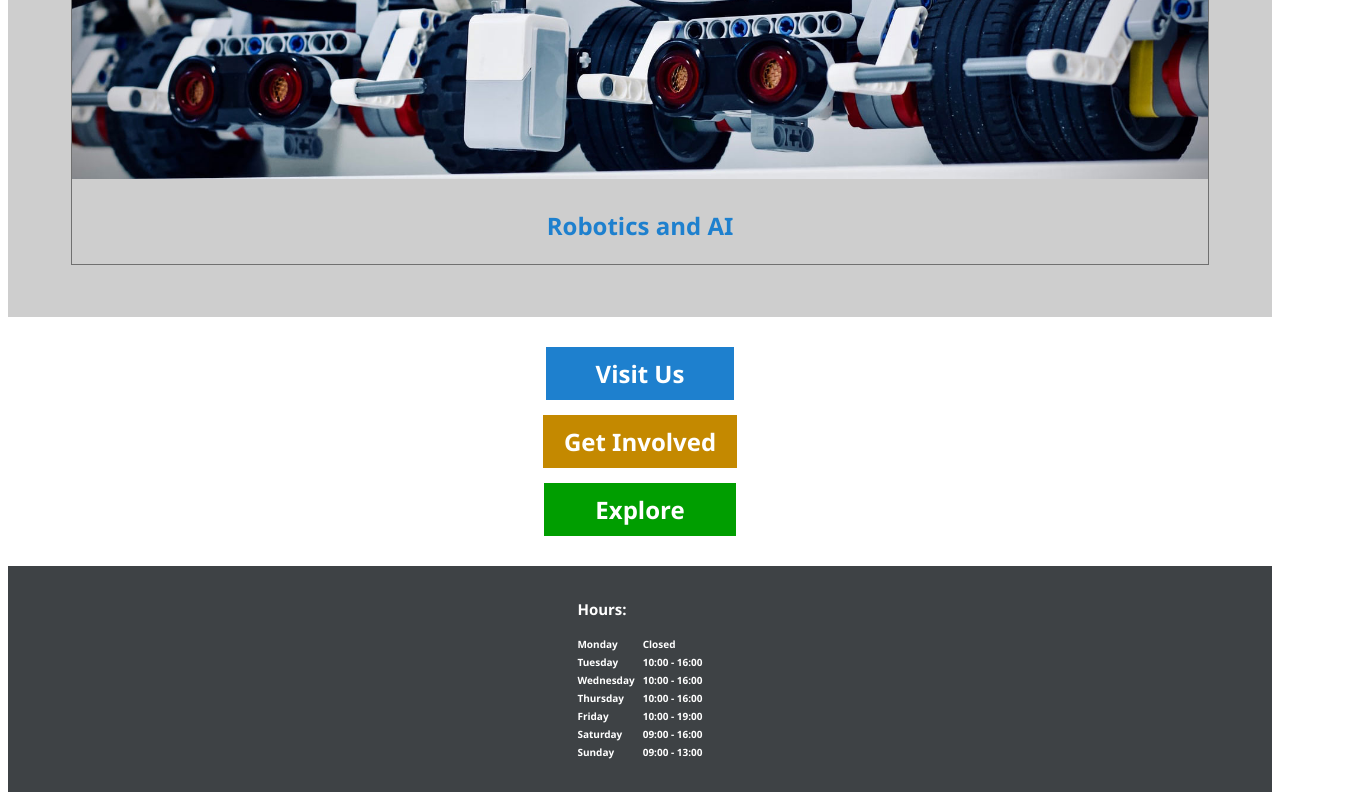
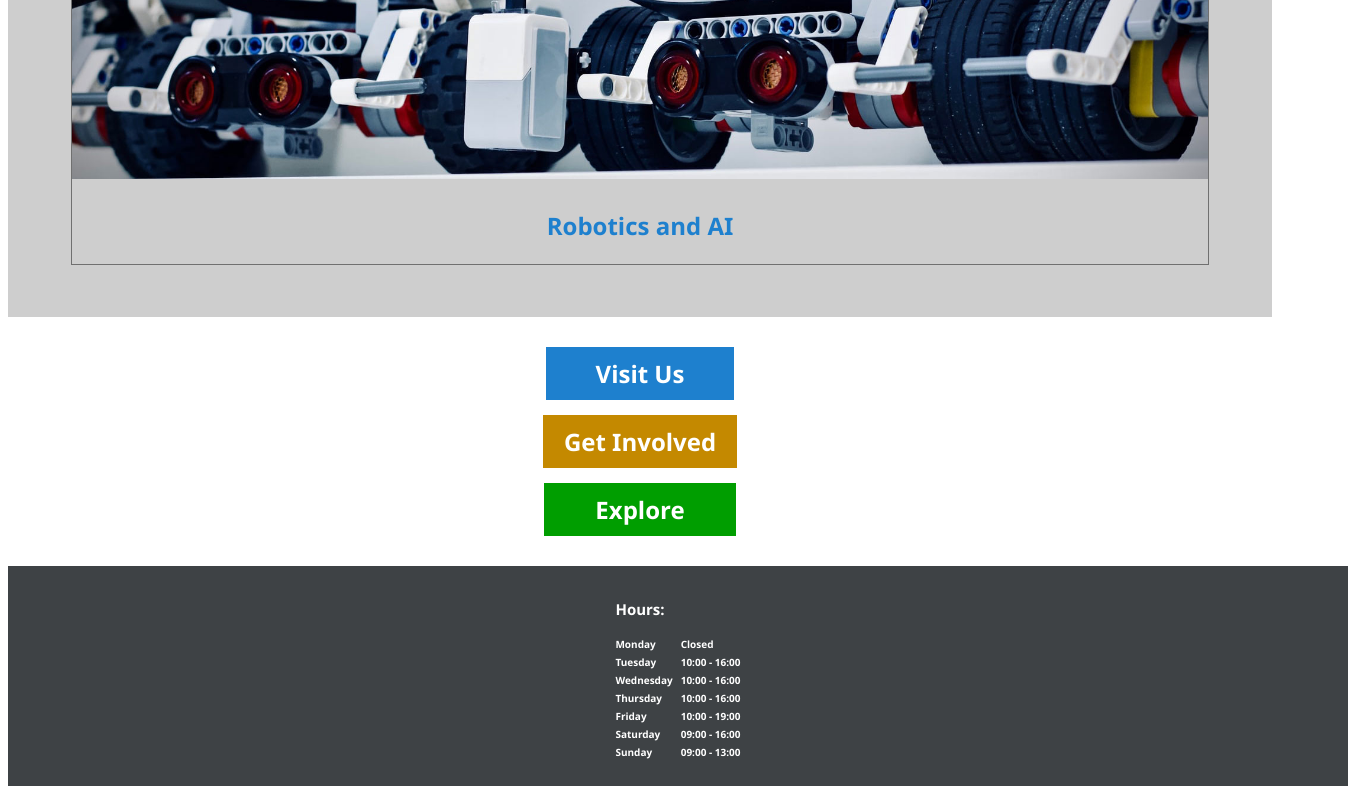
Before and after one commit to TomAnKing/Community-Science-Museum, a plain HTML site: page index.html in a window 1280 px wide. Shown: the part 4914-5714 px from the top of the page, 1348 px wide, since content can reach past the window. Drawn offline with Linux system fonts and the light colour scheme.

Commit message:
fixed footer

```diff
--- a/Styles/header.css
+++ b/Styles/header.css
@@ -1,5 +1,6 @@
 html {
   font-family: "Segoe UI", Tahoma, Geneva, Verdana, sans-serif;
+  min-height: 100vh;
 }
 
 nav a {
@@ -21,9 +22,17 @@ nav li {
   height: 30px;
 }
 
+main {
+  min-height: 70vh;
+}
+
 footer {
   background-color: #3e4245;
   padding: 30px;
+  position: absolute;
+  margin-bottom: 0;
+  width: 100%;
+  height: 10em;
 }
 
 #hours {
```
